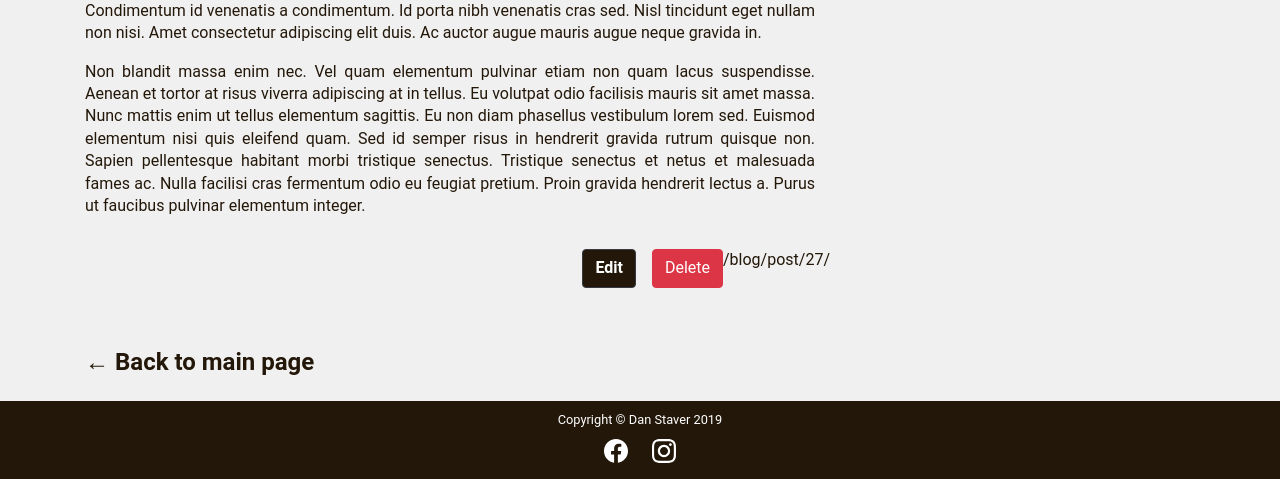
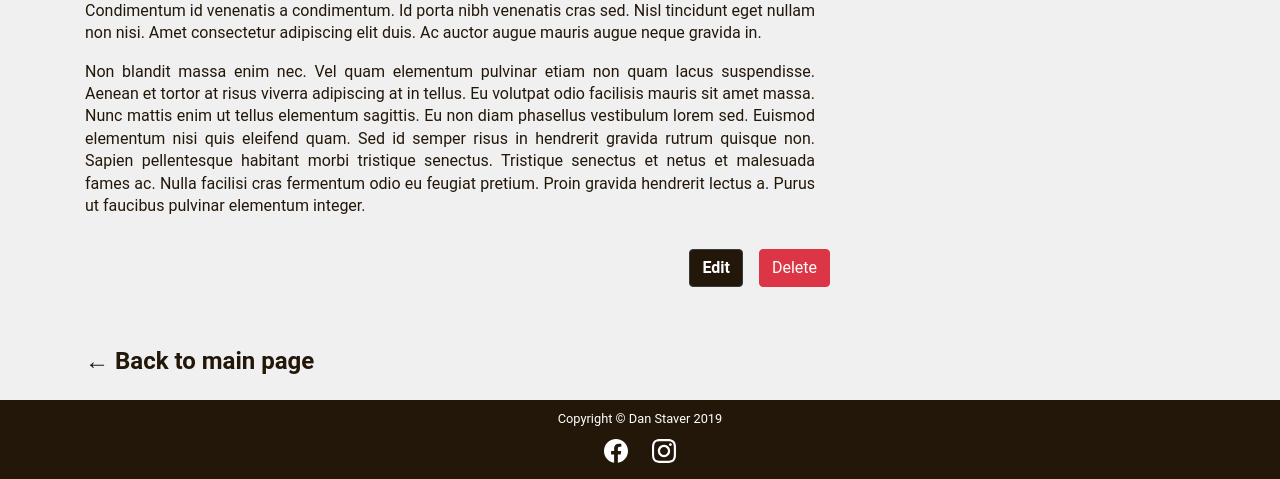
Before and after one commit to benn1988/diana, a Django app: page /blog/post/27/ in a window 1280 px wide. Shown: the part 1972-2451 px from the top of the page. Run offline with Django 3.2, Linux system fonts and the light colour scheme; a user stored in the database is signed in; data comes from the database, SQL or seed files in the repository; some libraries are stand-ins or nearby versions.

Commit message:
Update view_post.html

```diff
--- a/blog/templates/blog/view_post.html
+++ b/blog/templates/blog/view_post.html
@@ -20,7 +20,7 @@
             <div class="row pt-3">
                 <a class="ml-auto btn btn-dark ml-5 mr-3" href="{% url 'post-update' post.id %}">Edit</a>
                 <a class="btn btn-danger" href="{% url 'post-delete' post.id %}">Delete</a>
-                <p>{{ post.get_absolute_url }}</p>
+                <!-- <p>{{ post.get_absolute_url }}</p> -->
             </div>
             {% endif %}
         </div>
```
